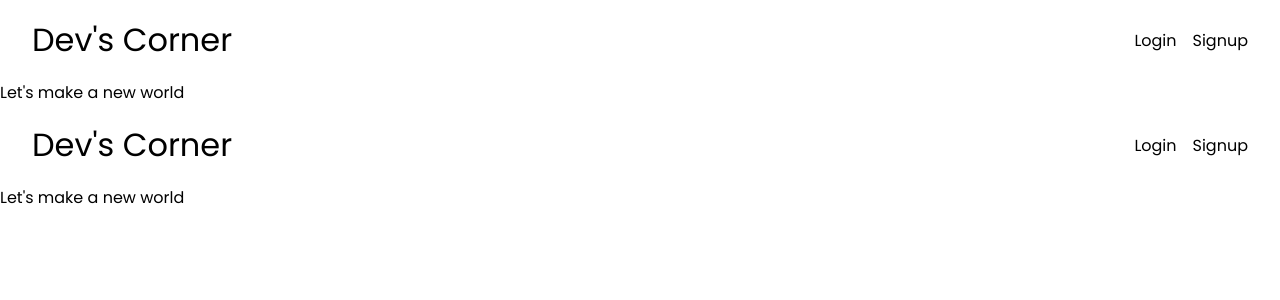
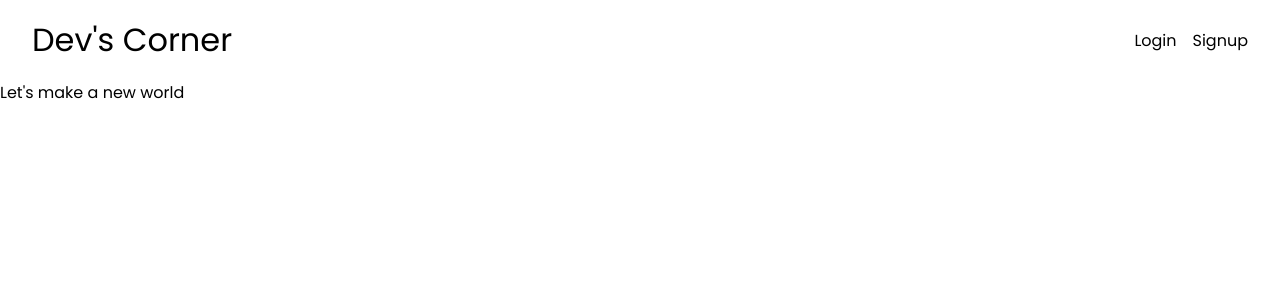
Before and after one commit to Rishikesh-Guptha/devs-corner, a React (Create React App) app: page / in a window 1280 px wide. Shown: the top 300 px of the page. Built offline with nearby package versions, Linux system fonts and the light colour scheme.

Commit message:
modified some contents

```diff
--- a/src/pages/dashboard/Dashboard.jsx
+++ b/src/pages/dashboard/Dashboard.jsx
@@ -1,9 +1,13 @@
 import React from 'react';
 import './Dashboard.css';
+import Navbar2 from '../navbar2/Navbar2';
 
 const Dashboard = () => {
   return (
-    <div>Dashboard</div>
+    <div>
+      <Navbar2/>
+
+    </div>
   )
 }
 
--- a/src/pages/landingpage/Landingpage.jsx
+++ b/src/pages/landingpage/Landingpage.jsx
@@ -5,6 +5,7 @@ import { Outlet, Link } from "react-router-dom";
 import Login from '../login/Login';
 import Signup from '../signup/Signup';
 import Navbar2 from '../navbar2/Navbar2';
+// import Navbar2 from '../navbar2/Navbar2';
 
 
 //This page currently only has the navbar like structure .
@@ -29,7 +30,7 @@ const Landingpage = () => {
           </div>
 
         </div>
-        <Navbar2/>
+        {/* <Navbar2/> */}
         <Outlet/>
     </div>
   )
--- a/src/pages/navbar2/Navbar2.jsx
+++ b/src/pages/navbar2/Navbar2.jsx
@@ -10,10 +10,10 @@ const Navbar2 = () => {
         <p className="title"> <Link to="/" style={{textDecoration: 'none', color: 'black'}}>Dev's Corner</Link></p>
         </div>
 
-        <div className="nav-right">
+        {/* <div className="nav-right">
           <p className="login"> <Link to="Login" style={{textDecoration: 'none', color: 'black'}}>Login</Link> </p>
           <p className="signup"><Link to="Signup" style={{textDecoration: 'none', color: 'black'}}>Signup</Link></p>
-        </div>
+        </div> */}
 
         </div>
         <div className="main-text">
```
